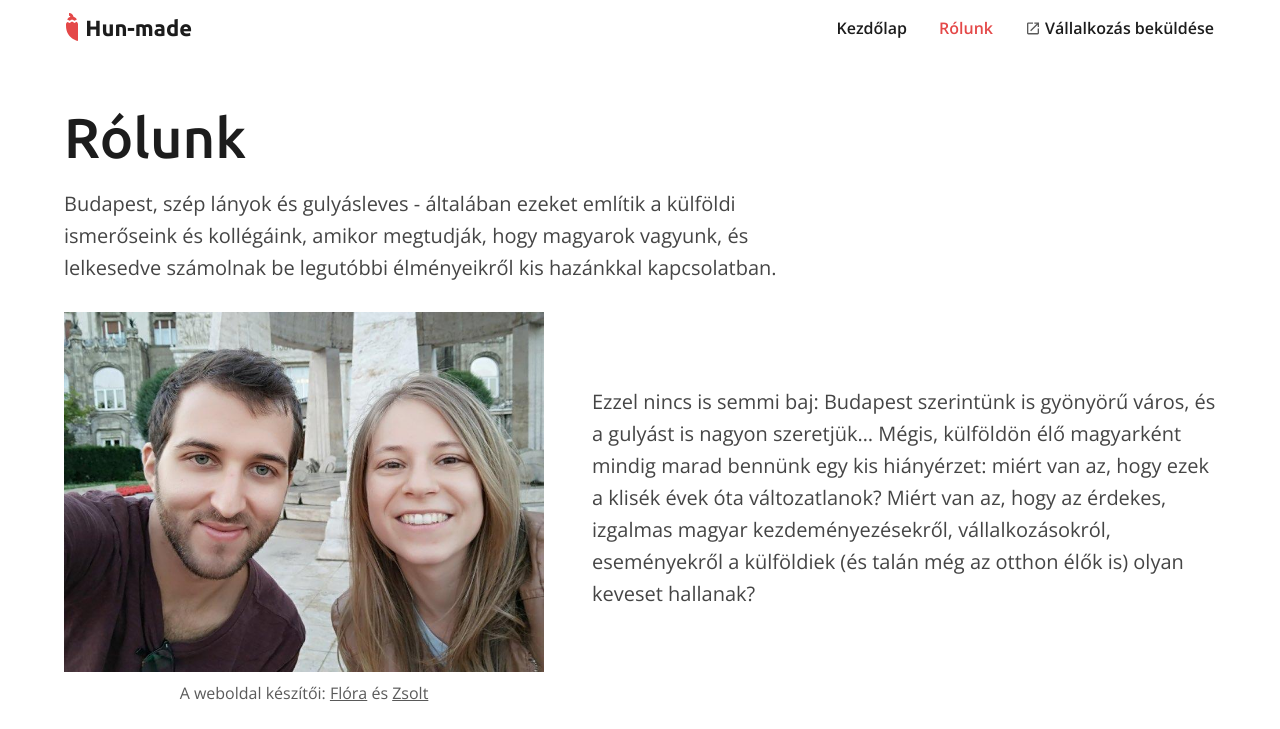
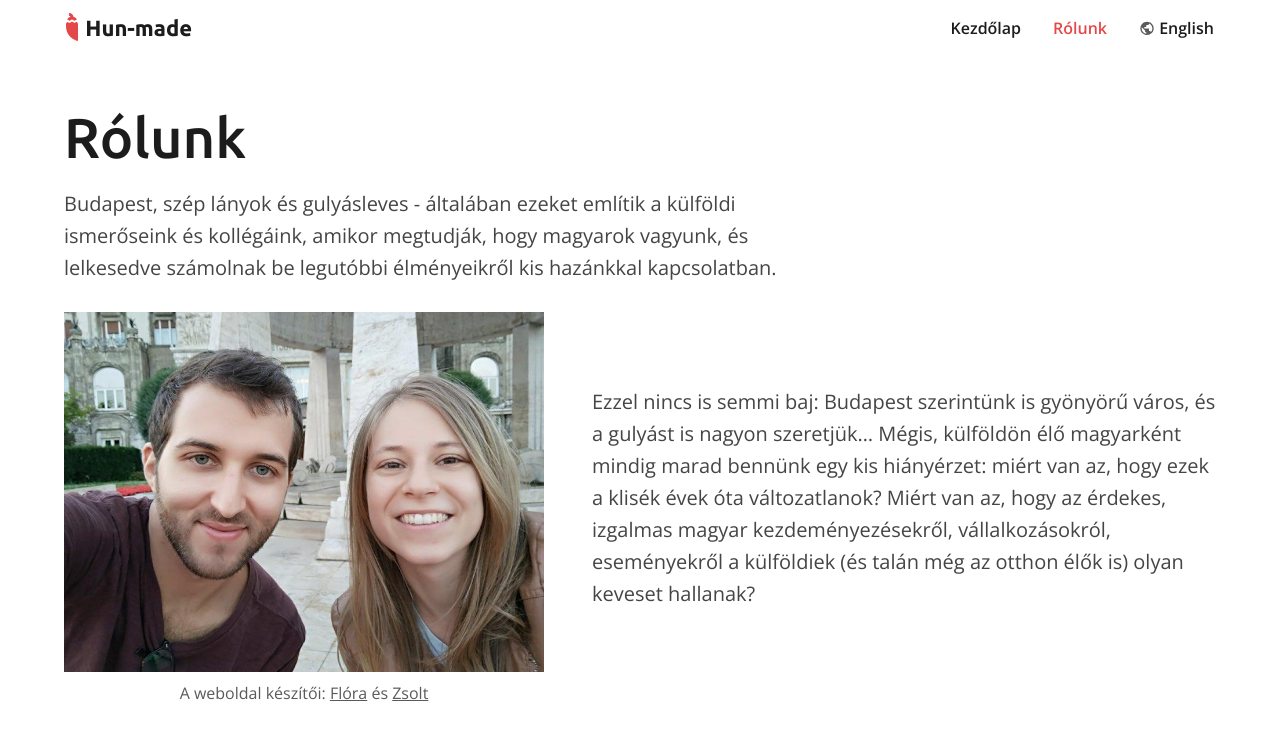
Before and after one commit to hunmade/website, a plain HTML site: page about.html in a window 1280 px wide. Shown: the top 729 px of the page. Drawn offline with nearby package versions, Linux system fonts and the light colour scheme.

Commit message:
Update about.html

```diff
--- a/about.html
+++ b/about.html
@@ -37,18 +37,12 @@
 		<li><a class="selected-menu-item" href="about.html"><u>Rólunk</u></a></li>
 
 
-			<li><a class="submit-container" href="https://docs.google.com/forms/d/e/1FAIpQLSc7-o1tV1hq7HfJm511VSrgQVdfG8Pm6G2wrFgRE7xu19K4Og/viewform?usp=sf_link" target="_blank">
-				<span class="submit">
-				<svg fill="none" height="16" viewBox="0 0 20 14" width="16" xmlns="http://www.w3.org/2000/svg"><path class="ls-color" d="m11.6667 2.5v1.66667h2.9916l-8.19163 8.19163 1.175 1.175 8.19163-8.19163v2.99166h1.6667v-5.83333zm4.1666 13.3333h-11.66663v-11.66663h5.83333v-1.66667h-5.83333c-.925 0-1.66667.75-1.66667 1.66667v11.66663c0 .4421.17559.866.48816 1.1785.31256.3126.73648.4882 1.17851.4882h11.66663c.4421 0 .866-.1756 1.1785-.4882.3126-.3125.4882-.7364.4882-1.1785v-5.8333h-1.6667z" fill="var(--Low-emp)"/></svg>
-				Vállalkozás beküldése</span></a></li>
-
-
-<!-- 		<li><a aria-label="Váltás angol nyelvre/Switch to English" class="language-switcher-container" href="about-en.html">
+		<li><a aria-label="Váltás angol nyelvre/Switch to English" class="language-switcher-container" href="about-en.html">
 			<span class="language-switcher">
 			<svg width="16" height="16" viewBox="0 0 20 14" fill="none" xmlns="http://www.w3.org/2000/svg">
 			<path class="ls-color" d="M14.9175 14.4917C14.7008 13.825 14.0758 13.3333 13.3341 13.3333H12.5008V10.8333C12.5008 10.6123 12.413 10.4003 12.2567 10.2441C12.1005 10.0878 11.8885 9.99999 11.6675 9.99999H6.66748V8.33332H8.33415C8.55516 8.33332 8.76712 8.24552 8.9234 8.08924C9.07968 7.93296 9.16748 7.721 9.16748 7.49999V5.83332H10.8341C11.2762 5.83332 11.7001 5.65773 12.0127 5.34517C12.3252 5.03261 12.5008 4.60868 12.5008 4.16666V3.82499C14.9425 4.80832 16.6675 7.19999 16.6675 9.99999C16.6675 11.7333 16.0008 13.3083 14.9175 14.4917ZM9.16748 16.6083C5.87581 16.2 3.33415 13.4 3.33415 9.99999C3.33415 9.48332 3.40081 8.98332 3.50915 8.50832L7.50081 12.5V13.3333C7.50081 13.7753 7.67641 14.1993 7.98897 14.5118C8.30153 14.8244 8.72545 15 9.16748 15V16.6083ZM10.0008 1.66666C8.90647 1.66666 7.82283 1.8822 6.81179 2.30099C5.80074 2.71978 4.88208 3.33361 4.10826 4.10743C2.54545 5.67024 1.66748 7.78985 1.66748 9.99999C1.66748 12.2101 2.54545 14.3297 4.10826 15.8925C4.88208 16.6664 5.80074 17.2802 6.81179 17.699C7.82283 18.1178 8.90647 18.3333 10.0008 18.3333C12.211 18.3333 14.3306 17.4553 15.8934 15.8925C17.4562 14.3297 18.3341 12.2101 18.3341 9.99999C18.3341 8.90564 18.1186 7.82201 17.6998 6.81096C17.281 5.79991 16.6672 4.88125 15.8934 4.10743C15.1195 3.33361 14.2009 2.71978 13.1898 2.30099C12.1788 1.8822 11.0952 1.66666 10.0008 1.66666Z" fill="var(--Low-emp)"/>
 			</svg>
-			English</span></a></li> -->
+			English</span></a></li>
   </ul>
     </div>
   </header>
@@ -77,7 +71,6 @@ Mégis, külföldön élő magyarként mindig marad bennünk egy kis hiányérze
 	</div>
 	<br><p class="bigger-p-2 col-md-8">Weboldalunk erre a problémára kíván megoldást nyújtani. A célunk, hogy népszerűsítsük a magyar kisvállalkozásokat, és létrehozzunk egy olyan gyűjtőhelyet, ahol bárki megtalálhatja ezeket egy helyen.
 Reméljük, te is hasznosnak és inspirálónak találod majd oldalunkat.</p>
-<!-- 	<div class="button"><a href="https://docs.google.com/forms/d/e/1FAIpQLSc7-o1tV1hq7HfJm511VSrgQVdfG8Pm6G2wrFgRE7xu19K4Og/viewform?usp=sf_link" target="blank">Vállalkozás beküldése</a></div> -->
 	<div class="button button-secondary"><a href="mailto:hunmade2020@gmail.com" target="blank">Írj nekünk emailt</a></div>
 	</div>
 
```
